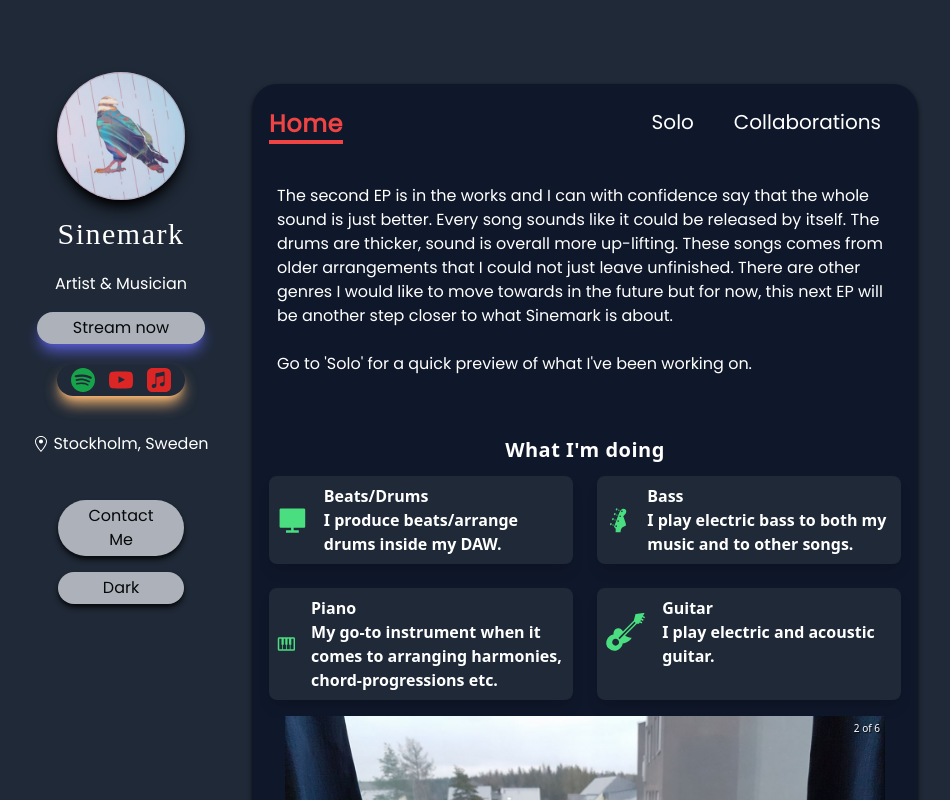
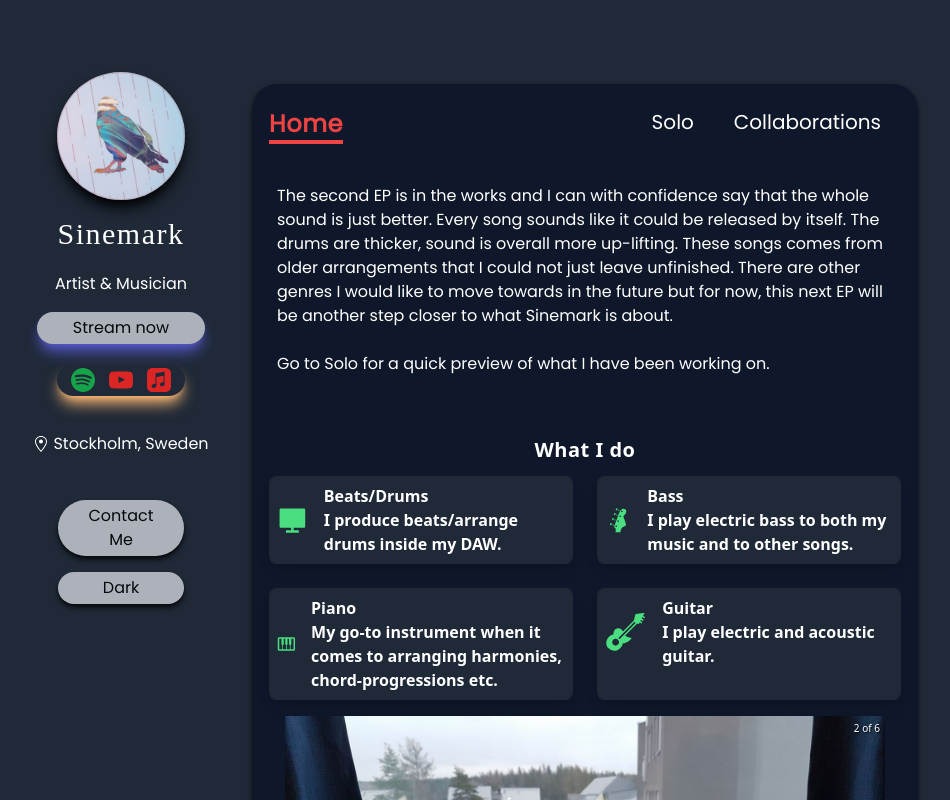
Before and after one commit to davidsavenmark/MusicPortfolioPage, a Next.js app: page / in a window 1280 px wide. Shown: the top 800 px of the page, without its empty margins (171-1121 px from the left). Built offline with nearby package versions, Linux system fonts and the light colour scheme; a web font is replaced by a local one.

Commit message:
fix: removed apos signs from some text

```diff
--- a/pages/index.tsx
+++ b/pages/index.tsx
@@ -20,9 +20,9 @@ const Home = ({endpoint}) => {
 
 
       </h5>
-      <h6 className='my-3 font-small font-poppins text-white dark:text-black'>Go to 'Solo' for a quick preview of what I've been working on.</h6>
+      <h6 className='my-3 font-small font-poppins text-white dark:text-black'>Go to Solo for a quick preview of what I have been working on.</h6>
       <div className='p-4 my-5 flex-grow' style={{ marginLeft: '-1.5rem', marginRight: '-1.5rem' }}>
-        <h6 className='my-3 font-bold text-xl tracking-wide flex justify-center text-white dark:text-black'>What I'm doing</h6>
+        <h6 className='my-3 font-bold text-xl tracking-wide flex justify-center text-white dark:text-black'>What I do</h6>
         <div className='grid lg:grid-cols-2 gap-6'>
           {services.map(service => (
             <div className='lg:col-span-1 bg-gray-800 dark:bg-slate-100 rounded-lg text-white dark:text-black shadow-lg'>
```
